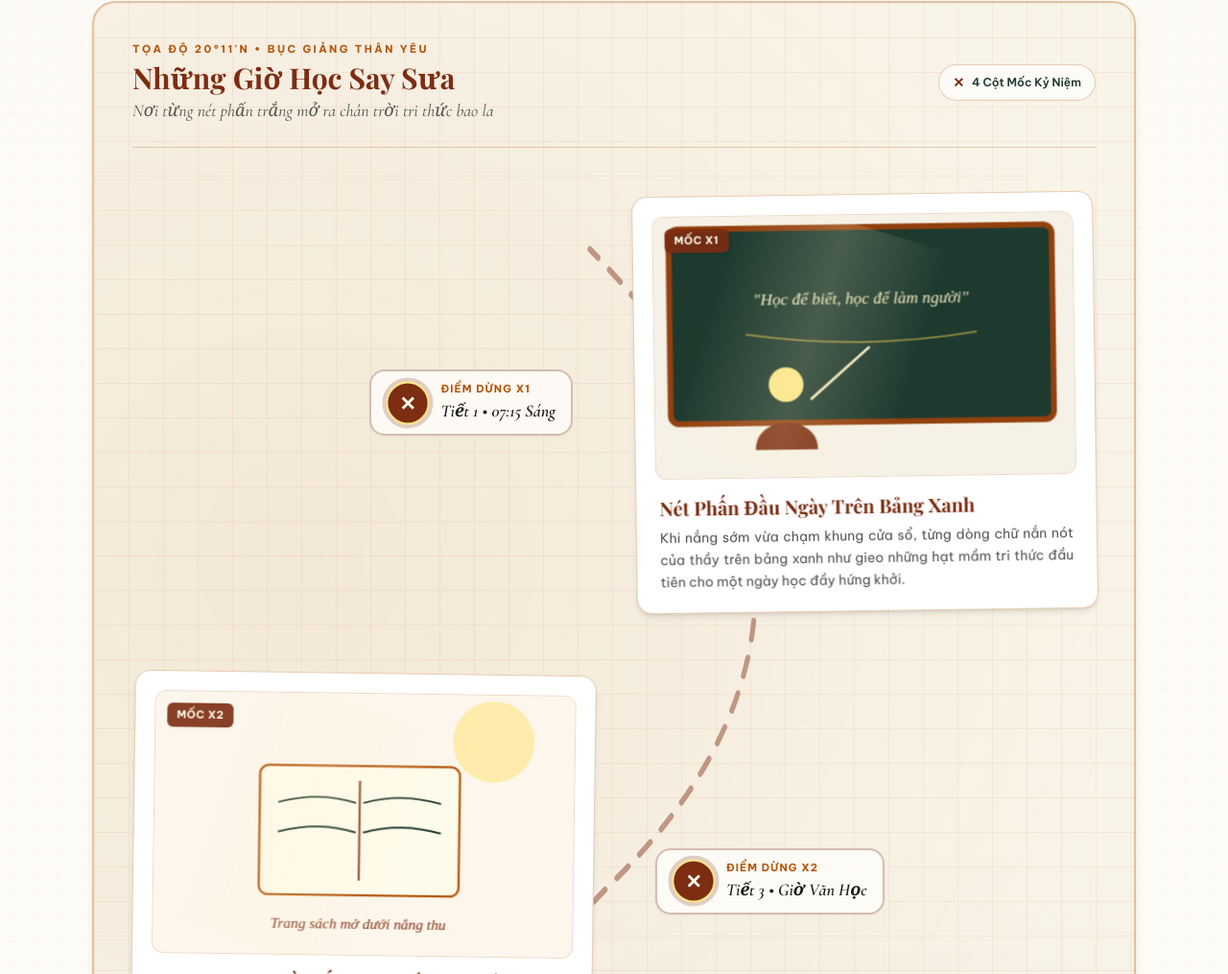
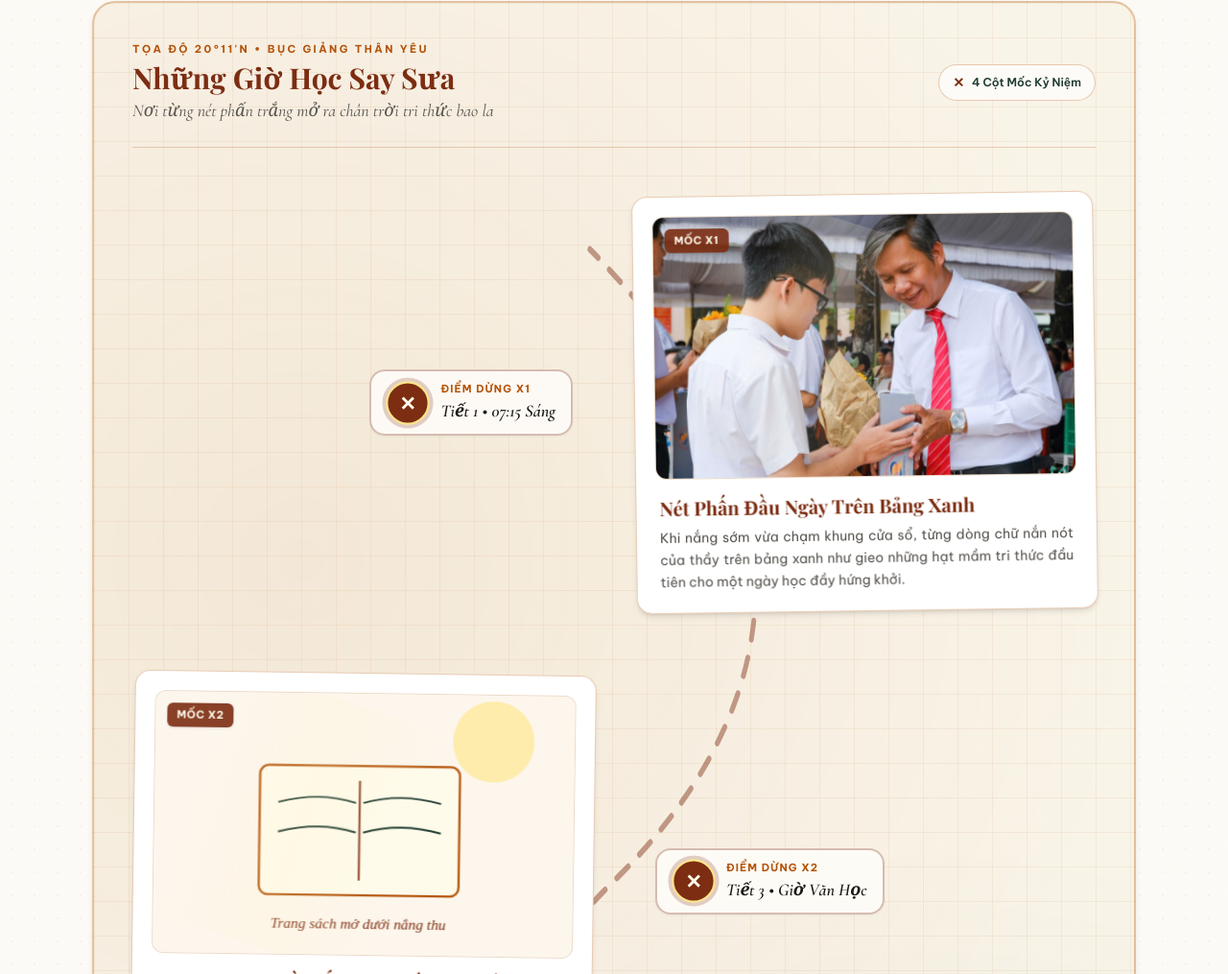
Before and after one commit to thaivinhtin2010-pixel/baotuongtrian11H, a plain HTML site: page index.html in a window 1280 px wide. Shown: the part 8799-9814 px from the top of the page at 96% size. Drawn offline with nearby package versions, Linux system fonts and the light colour scheme; a web font is replaced by a local one.

Commit message:
Update index.html

```diff
--- a/index.html
+++ b/index.html
@@ -1163,7 +1163,7 @@
                         time: "Tiết 1 • 07:15 Sáng",
                         title: "Nét Phấn Đầu Ngày Trên Bảng Xanh",
                         caption: "Khi nắng sớm vừa chạm khung cửa sổ, từng dòng chữ nắn nót của thầy trên bảng xanh như gieo những hạt mầm tri thức đầu tiên cho một ngày học đầy hứng khởi.",
-                        svg: `<svg xmlns="http://www.w3.org/2000/svg" viewBox="0 0 600 380"><rect width="600" height="380" fill="#F6F1E7"/><rect x="35" y="28" width="530" height="270" rx="12" fill="#1E3A2F" stroke="#92400E" stroke-width="8"/><text x="300" y="135" font-family="Georgia, serif" font-size="23" font-style="italic" fill="#FEF3C7" text-anchor="middle">"Học để biết, học để làm người"</text><path d="M140 175 Q300 200 460 175" stroke="#FCD34D" stroke-width="2" fill="none" opacity="0.65"/><circle cx="195" cy="245" r="24" fill="#FDE68A"/><path d="M152 335 C152 285 238 285 238 335 Z" fill="#7C2D12"/><line x1="230" y1="265" x2="310" y2="195" stroke="#FEF3C7" stroke-width="3.5" stroke-linecap="round"/></svg>`
+                        img: "anh1.jpg"
                     },
                     {
                         code: "X2",
```
